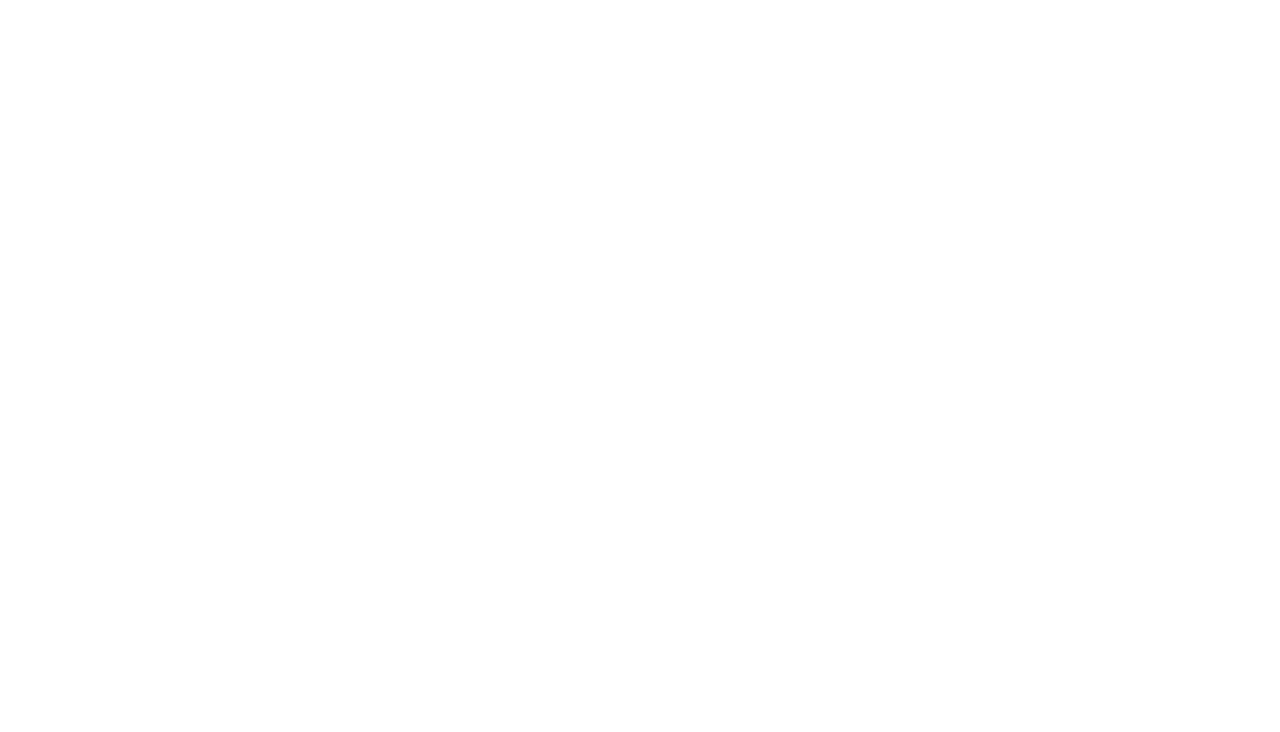
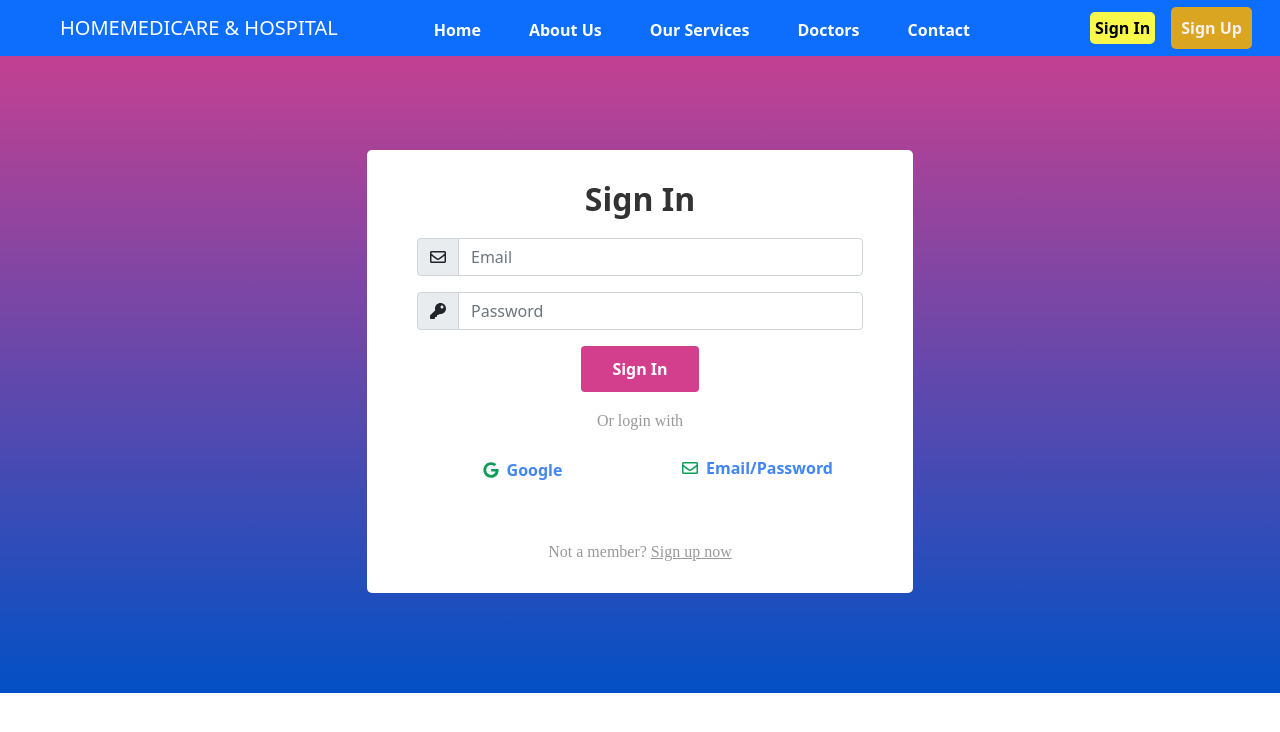
Before and after one commit to mdnajmul/homemedicare-hospital-react, a React (Create React App) app: page /login in a window 1280 px wide. Shown: the top 732 px of the page. Built offline with nearby package versions, Linux system fonts and the light colour scheme.

Commit message:
login page design complete

```diff
--- a/public/index.html
+++ b/public/index.html
@@ -2,7 +2,7 @@
 <html lang="en">
   <head>
     <meta charset="utf-8" />
-    <link rel="icon" href="%PUBLIC_URL%/favicon.ico" />
+    <link rel="icon" href="%PUBLIC_URL%/health-logo.ico" />
     <meta name="viewport" content="width=device-width, initial-scale=1" />
     <meta name="theme-color" content="#000000" />
     <meta
@@ -24,7 +24,7 @@
       work correctly both with client-side routing and a non-root public URL.
       Learn how to configure a non-root public URL by running `npm run build`.
     -->
-    <title>React App</title>
+    <title>Homemedicare - Hospital</title>
   </head>
   <body>
     <noscript>You need to enable JavaScript to run this app.</noscript>
--- a/src/App.js
+++ b/src/App.js
@@ -3,6 +3,8 @@
 import { BrowserRouter as Router, Switch, Route } from "react-router-dom";
 import Slider from "./components/Slider/Slider";
 import TopService from "./components/TopService/TopService";
+import Login from "./components/Login/Login";
+import BottomNav from "./components/BottomNav/BottomNav";
 
 function App() {
   return (
@@ -10,8 +12,19 @@
       <Switch>
         <Route exact path="/">
           <Header></Header>
+          <BottomNav></BottomNav>
           <Slider></Slider>
           <TopService></TopService>
+        </Route>
+        <Route exact path="/home">
+          <Header></Header>
+          <BottomNav></BottomNav>
+          <Slider></Slider>
+          <TopService></TopService>
+        </Route>
+        <Route path="/login">
+          <Header></Header>
+          <Login></Login>
         </Route>
       </Switch>
     </Router>
--- /dev/null
+++ b/src/components/BottomNav/BottomNav.css
@@ -0,0 +1,4 @@
+.green-clr {
+  color: green;
+  font-weight: bold;
+}
--- /dev/null
+++ b/src/components/BottomNav/BottomNav.js
@@ -0,0 +1,39 @@
+import { faClock, faEnvelope } from "@fortawesome/free-regular-svg-icons";
+import { faPhoneAlt } from "@fortawesome/free-solid-svg-icons";
+import { FontAwesomeIcon } from "@fortawesome/react-fontawesome";
+import React from "react";
+import "./BottomNav.css";
+
+const BottomNav = () => {
+  return (
+    <section className="container mt-5">
+      <div className="row">
+        <div className="col-lg-6 col-md-6 col-sm-12">
+          <img src="./health-logo.png" width="280" height="150" alt="" />
+        </div>
+        <div className="col-lg-6 col-md-6 col-sm-12 d-flex mt-5">
+          <span className="me-3">
+            <FontAwesomeIcon className="me-3 green-clr" icon={faEnvelope} />
+            <span className="green-clr" role="button">
+              {" "}
+              Email Us{" "}
+            </span>
+            <p className="fw-bold">homemedicare@health.com</p>
+          </span>
+          <span className="me-3">
+            <FontAwesomeIcon className="me-3 green-clr" icon={faPhoneAlt} />
+            <span className="green-clr"> Hotline </span>
+            <p className="fw-bold">09612 654321</p>
+          </span>
+          <span>
+            <FontAwesomeIcon className="me-3 green-clr" icon={faClock} />
+            <span className="green-clr"> Working Hour </span>
+            <p className="fw-bold">7AM - 11PM (Everyday)</p>
+          </span>
+        </div>
+      </div>
+    </section>
+  );
+};
+
+export default BottomNav;
--- a/src/components/Header/Header.css
+++ b/src/components/Header/Header.css
@@ -7,11 +7,6 @@
   height: 40px;
   margin-top: 20px auto;
   text-align: center;
-  font-weight: bold;
-}
-
-.green-clr {
-  color: green;
   font-weight: bold;
 }
 
--- a/src/components/Header/Header.js
+++ b/src/components/Header/Header.js
@@ -1,44 +1,11 @@
-import { faEnvelope } from "@fortawesome/free-regular-svg-icons";
-import { faPhoneAlt, faClock } from "@fortawesome/free-solid-svg-icons";
-import { FontAwesomeIcon } from "@fortawesome/react-fontawesome";
 import React from "react";
 import { Container, Nav, Navbar } from "react-bootstrap";
-import { NavLink } from "react-router-dom";
+import { Link, NavLink } from "react-router-dom";
 import "./Header.css";
 
 const Header = () => {
   return (
-    <div>
-      <section className="container">
-        <div className="row">
-          <div className="col-lg-6 col-md-6 col-sm-12">
-            <img src="./health-logo.png" width="280" height="150" alt="" />
-          </div>
-          <div className="col-lg-6 col-md-6 col-sm-12 d-flex mt-5">
-            <span className="me-3">
-              <FontAwesomeIcon className="me-3 green-clr" icon={faEnvelope} />
-              <span className="green-clr" role="button">
-                {" "}
-                Email Us{" "}
-              </span>
-              <p className="fw-bold">homemedicare@health.com</p>
-            </span>
-            <span className="me-3">
-              <FontAwesomeIcon className="me-3 green-clr" icon={faPhoneAlt} />
-              <span className="green-clr"> Hotline </span>
-              <p className="fw-bold">09612 654321</p>
-            </span>
-            <span>
-              <FontAwesomeIcon className="me-3 green-clr" icon={faClock} />
-              <span className="green-clr"> Working Hour </span>
-              <p className="fw-bold">7AM - 11PM (Everyday)</p>
-            </span>
-          </div>
-        </div>
-      </section>
-
-      {/* nav bar */}
-      <Navbar sticky="top" bg="primary" variant="dark" expand="lg">
+    <Navbar fixed="top" bg="primary" variant="dark" expand="lg">
       <Container fluid>
         <Navbar.Brand href="#" className="mx-5">
           HOMEMEDICARE & HOSPITAL
@@ -50,41 +17,41 @@
             style={{ maxHeight: "100px" }}
             navbarScroll
           >
-              <Nav.Link
-                href="#action1"
-                className="ms-5 text-white fw-bold hover"
+            <NavLink
+              to="/home"
+              className="ms-5 text-white fw-bold hover text-decoration-none mt-1"
               activeClassName="active"
             >
               Home
-              </Nav.Link>
-              <Nav.Link
-                href="#action2"
-                className="ms-5 text-white fw-bold hover"
+            </NavLink>
+            <NavLink
+              to="/aboutus"
+              className="ms-5 text-white fw-bold text-decoration-none mt-1 hover"
               activeClassName="active"
             >
               About Us
-              </Nav.Link>
-              <Nav.Link
-                href="#action3"
-                className="ms-5 text-white fw-bold hover"
+            </NavLink>
+            <NavLink
+              to="/services"
+              className="ms-5 text-white fw-bold text-decoration-none mt-1 hover"
               activeClassName="active"
             >
               Our Services
-              </Nav.Link>
-              <Nav.Link
-                href="#action3"
-                className="ms-5 text-white fw-bold hover"
+            </NavLink>
+            <NavLink
+              to="/doctors"
+              className="ms-5 text-white fw-bold text-decoration-none mt-1 hover"
               activeClassName="active"
             >
               Doctors
-              </Nav.Link>
-              <Nav.Link
-                href="#action3"
-                className="ms-5 text-white fw-bold hover"
+            </NavLink>
+            <NavLink
+              to="/contact"
+              className="ms-5 text-white fw-bold text-decoration-none mt-1 hover"
               activeClassName="active"
             >
               Contact
-              </Nav.Link>
+            </NavLink>
             <div className="my-auto">
               <NavLink
                 className="text-decoration-none me-3 header-top-btn"
@@ -104,7 +71,6 @@
         </Navbar.Collapse>
       </Container>
     </Navbar>
-    </div>
   );
 };
 
--- /dev/null
+++ b/src/components/Login/Login.css
@@ -0,0 +1,54 @@
+.login-field {
+  width: 100%;
+  display: block;
+  background-image: linear-gradient(#d43f8d, #0250c5);
+}
+
+.login {
+  background: #fff;
+  border-radius: 5px;
+  overflow: hidden;
+  margin-top: 150px;
+  margin-bottom: 100px;
+  padding-left: 50px;
+  padding-right: 50px;
+  padding-top: 30px;
+  padding-bottom: 30px;
+}
+
+.login h2 {
+  color: #333333;
+  font-weight: bold;
+  margin-bottom: 20px;
+}
+
+.login-btn {
+  background-color: #d43f8d !important;
+  color: white !important;
+  font-weight: bold !important;
+  padding: 10px 30px !important;
+  border: none;
+  border-radius: 5px;
+}
+
+.or-txt {
+  font-family: Raleway-Regular;
+  font-size: 16px;
+  color: #999999;
+  line-height: 1.4;
+}
+
+.google-btn:hover {
+  background-color: rgba(240, 234, 234, 0.959) !important;
+  border: 1px solid rgb(209, 208, 208) !important;
+  border-radius: 5px;
+}
+
+.google-icon-clr {
+  color: #0f9d58;
+}
+
+.google-txt {
+  color: #4285f4 !important;
+  font-weight: bold;
+}
--- /dev/null
+++ b/src/components/Login/Login.js
@@ -0,0 +1,87 @@
+import React from "react";
+import { FontAwesomeIcon } from "@fortawesome/react-fontawesome";
+import { faEnvelope } from "@fortawesome/free-regular-svg-icons";
+import { faKey } from "@fortawesome/free-solid-svg-icons";
+import { faGoogle } from "@fortawesome/free-brands-svg-icons";
+import "./Login.css";
+import { Link } from "react-router-dom";
+
+const Login = () => {
+  return (
+    <div className="login-field">
+      <div className="container">
+        <div className="row justify-content-center align-items-center">
+          <div className="col-6">
+            <div className="login text-center">
+              <h2 className="">Sign In</h2>
+              <form>
+                <div className="input-group flex-nowrap">
+                  <span className="input-group-text" id="addon-wrapping">
+                    <FontAwesomeIcon icon={faEnvelope}></FontAwesomeIcon>
+                  </span>
+                  <input
+                    type="email"
+                    className="form-control"
+                    placeholder="Email"
+                    ariaLabel="Email"
+                    ariaDescribedby="addon-wrapping"
+                    required
+                  />
+                </div>
+                <div className="input-group flex-nowrap mt-3">
+                  <span className="input-group-text" id="addon-wrapping">
+                    <FontAwesomeIcon icon={faKey}></FontAwesomeIcon>
+                  </span>
+                  <input
+                    type="password"
+                    className="form-control"
+                    placeholder="Password"
+                    ariaLabel="Password"
+                    ariaDescribedby="addon-wrapping"
+                    required
+                  />
+                </div>
+                <div className="mt-3">
+                  <button type="button" className="btn login-btn">
+                    Sign In
+                  </button>
+                </div>
+                <div className="text-center mt-3">
+                  <span className="or-txt">Or login with</span>
+                </div>
+                <div className="row mt-3">
+                  <div className="col-lg-6 col-md-6 col-sm-12 col-12">
+                    <button className="btn px-5 py-2 google-btn">
+                      <FontAwesomeIcon
+                        icon={faGoogle}
+                        className="me-2 google-icon-clr"
+                      ></FontAwesomeIcon>
+                      <span className="google-txt">Google</span>
+                    </button>
+                  </div>
+                  <div className="col-lg-6 col-md-6 col-sm-12 col-12">
+                    <button className="btn px-2 google-btn">
+                      <FontAwesomeIcon
+                        icon={faEnvelope}
+                        className="me-2 google-icon-clr"
+                      ></FontAwesomeIcon>
+                      <span className="google-txt">Email/Password</span>
+                    </button>
+                  </div>
+                </div>
+                <div className="mt-5 text-center">
+                  <span className="or-txt">Not a member? </span>
+                  <Link to="/register" className="or-txt">
+                    Sign up now
+                  </Link>
+                </div>
+              </form>
+            </div>
+          </div>
+        </div>
+      </div>
+    </div>
+  );
+};
+
+export default Login;
```
Also changed, not shown: 1 other file (tests, documents, lock files or other folders). Lines whose indentation alone changed are shown as unchanged.
